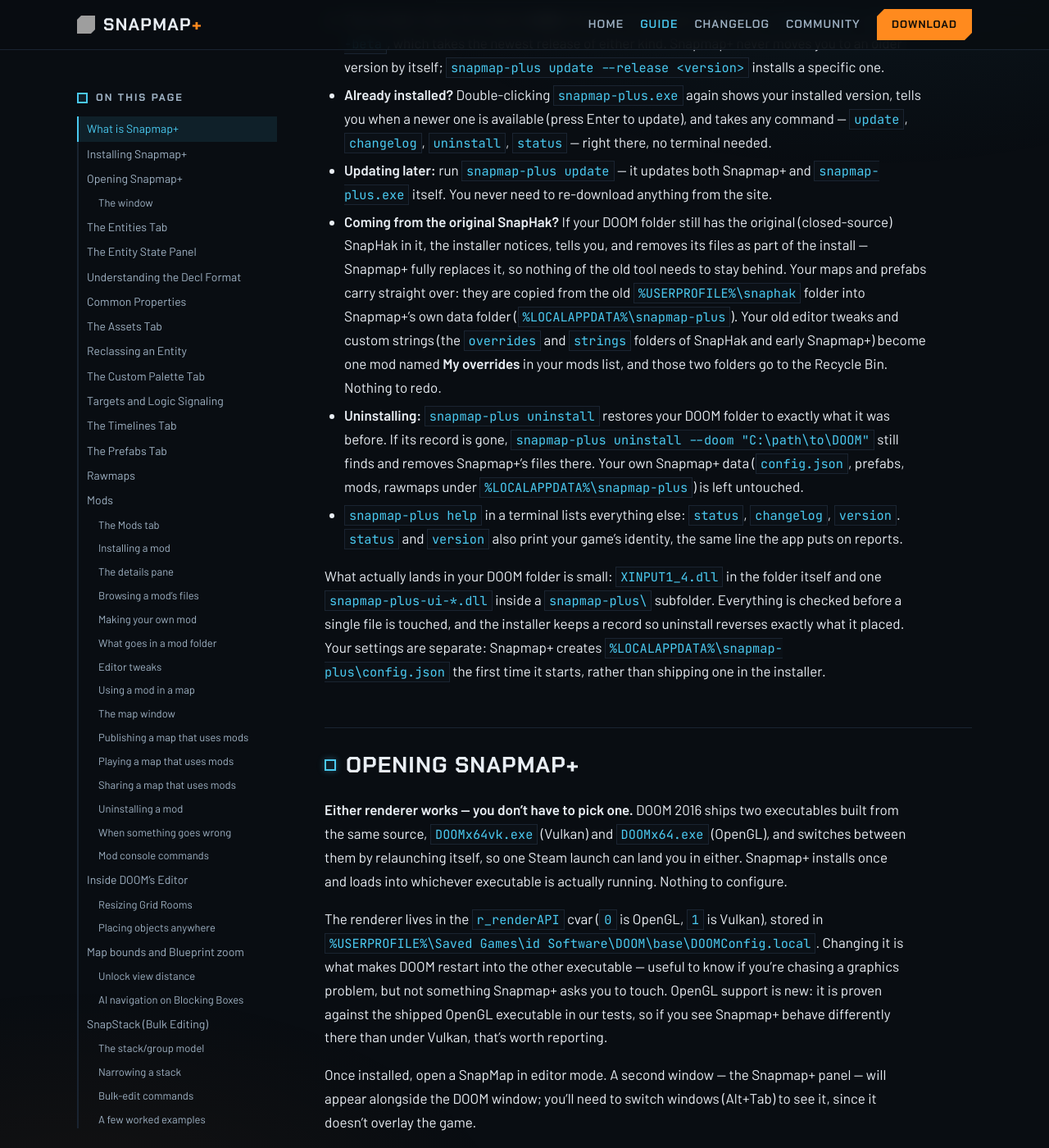
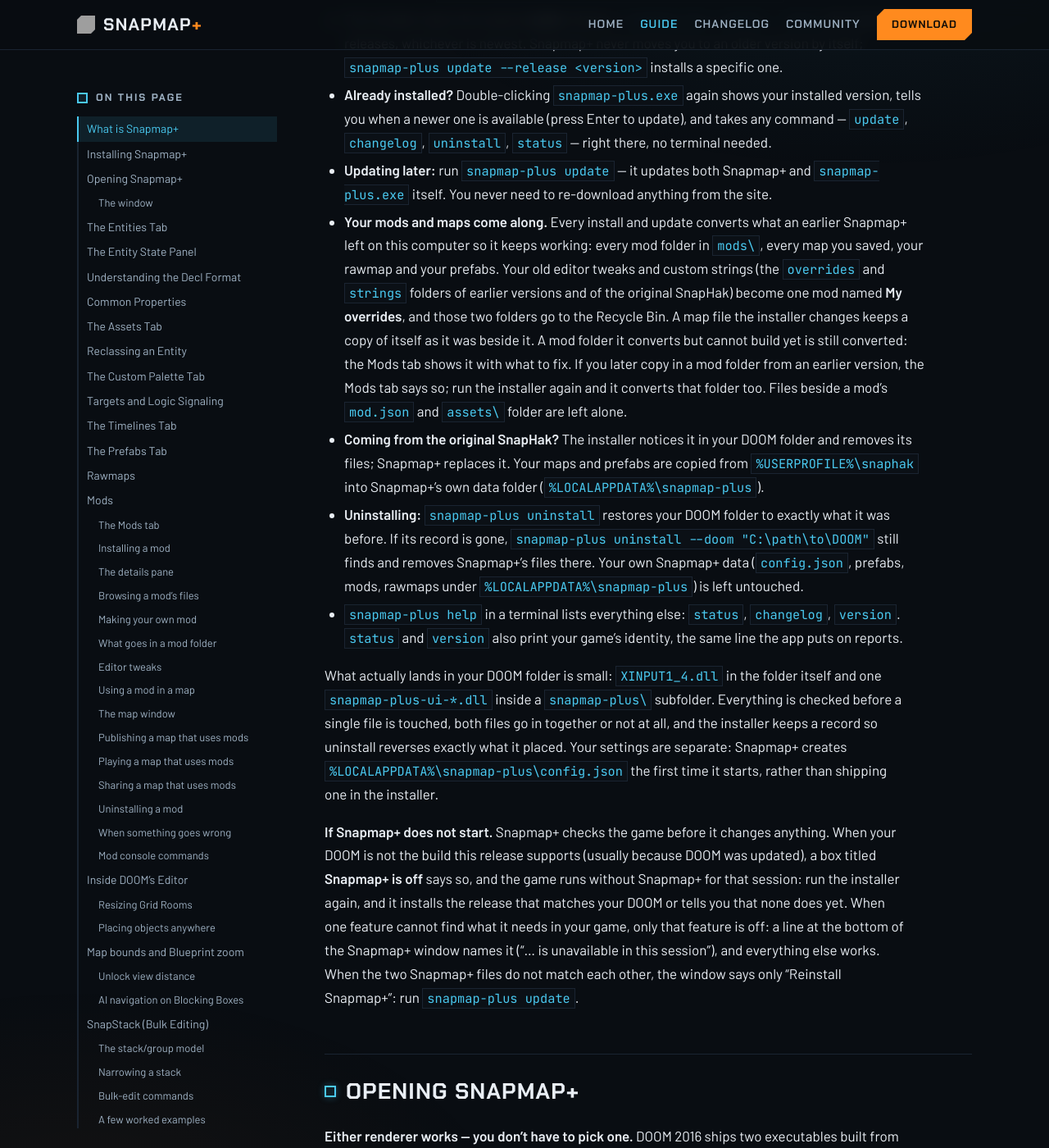
Before and after one commit to doom-snapmap/snapmap-web, a Jekyll site: the page built from site/snapmap-plus-guide.md, in a window 1280 px wide and 1400 px high, scrolled down 1965 px. Shown: the whole window at 82% size. Built offline with Jekyll 4.4.1, drawn with Linux system fonts in a browser that asks for light colours; some of the changed text lies outside the part shown; grey boxes are pictures that could not be loaded.

Commit message:
Describe installing and updating as they work now
The install chapter says what an update converts, what to do for a folder copied in later, and what happens when DOOM is a build Snapmap+ does not support.

```diff
--- a/site/snapmap-plus-guide.md
+++ b/site/snapmap-plus-guide.md
@@ -53,21 +53,26 @@ A few practical notes:
   close it rather than failing cryptically.
 - If auto-detection can't find DOOM (a non-Steam copy, say), run it from a terminal instead and point
   it at the folder: `snapmap-plus install --doom "C:\path\to\DOOM"`.
-- The installer takes the newest **stable** release. To try betas as well, use
-  `snapmap-plus update --beta`, which takes the newest release of either kind. Snapmap+ never moves you
-  to an older version by itself; `snapmap-plus update --release <version>` installs a specific one.
+- The installer takes the newest **stable** release. `snapmap-plus update --beta` also takes test
+  releases, whichever is newest. Snapmap+ never moves you to an older version by itself;
+  `snapmap-plus update --release <version>` installs a specific one.
 - **Already installed?** Double-clicking `snapmap-plus.exe` again shows your installed version, tells you
   when a newer one is available (press Enter to update), and takes any command — `update`, `changelog`,
   `uninstall`, `status` — right there, no terminal needed.
 - **Updating later:** run `snapmap-plus update` — it updates both Snapmap+ and `snapmap-plus.exe`
   itself. You never need to re-download anything from the site.
-- **Coming from the original SnapHak?** If your DOOM folder still has the original (closed-source)
-  SnapHak in it, the installer notices, tells you, and removes its files as part of the install —
-  Snapmap+ fully replaces it, so nothing of the old tool needs to stay behind. Your maps and prefabs
-  carry straight over: they are copied from the old `%USERPROFILE%\snaphak` folder into Snapmap+'s
-  own data folder (`%LOCALAPPDATA%\snapmap-plus`). Your old editor tweaks and custom strings (the
-  `overrides` and `strings` folders of SnapHak and early Snapmap+) become one mod named **My
-  overrides** in your mods list, and those two folders go to the Recycle Bin. Nothing to redo.
+- **Your mods and maps come along.** Every install and update converts what an earlier Snapmap+
+  left on this computer so it keeps working: every mod folder in `mods\`, every map you saved, your
+  rawmap and your prefabs. Your old editor tweaks and custom strings (the `overrides` and `strings`
+  folders of earlier versions and of the original SnapHak) become one mod named **My overrides**, and
+  those two folders go to the Recycle Bin. A map file the installer changes keeps a copy of itself
+  as it was beside it. A mod folder it converts but cannot build yet is still converted: the Mods
+  tab shows it with what to fix. If you later copy in a mod folder from an earlier version, the Mods
+  tab says so; run the installer again and it converts that folder too. Files beside a mod's
+  `mod.json` and `assets\` folder are left alone.
+- **Coming from the original SnapHak?** The installer notices it in your DOOM folder and removes
+  its files; Snapmap+ replaces it. Your maps and prefabs are copied from `%USERPROFILE%\snaphak`
+  into Snapmap+'s own data folder (`%LOCALAPPDATA%\snapmap-plus`).
 - **Uninstalling:** `snapmap-plus uninstall` restores your DOOM folder to exactly what it was before.
   If its record is gone, `snapmap-plus uninstall --doom "C:\path\to\DOOM"` still finds and removes
   Snapmap+'s files there.
@@ -78,9 +83,19 @@ A few practical notes:
 
 What actually lands in your DOOM folder is small: `XINPUT1_4.dll` in the folder itself and one
 `snapmap-plus-ui-*.dll` inside a `snapmap-plus\` subfolder. Everything is checked before a single file
-is touched, and the installer keeps a record so uninstall reverses exactly what it placed. Your settings
-are separate: Snapmap+ creates `%LOCALAPPDATA%\snapmap-plus\config.json` the first time it starts,
-rather than shipping one in the installer.
+is touched, both files go in together or not at all, and the installer keeps a record so uninstall
+reverses exactly what it placed. Your settings are separate: Snapmap+ creates
+`%LOCALAPPDATA%\snapmap-plus\config.json` the first time it starts, rather than shipping one in the
+installer.
+
+**If Snapmap+ does not start.** Snapmap+ checks the game before it changes anything. When your DOOM
+is not the build this release supports (usually because DOOM was updated), a box titled **Snapmap+ is
+off** says so, and the game runs without Snapmap+ for that session: run the installer again, and it
+installs the release that matches your DOOM or tells you that none does yet. When one feature cannot
+find what it needs in your game, only that feature is off: a line at the bottom of the Snapmap+
+window names it ("... is unavailable in this session"), and everything else works. When the two
+Snapmap+ files do not match each other, the window says only "Reinstall Snapmap+": run
+`snapmap-plus update`.
 
 
 ---
```
Also changed, not shown: other parts of site/snapmap-plus-guide.md (+1 -1 lines).
